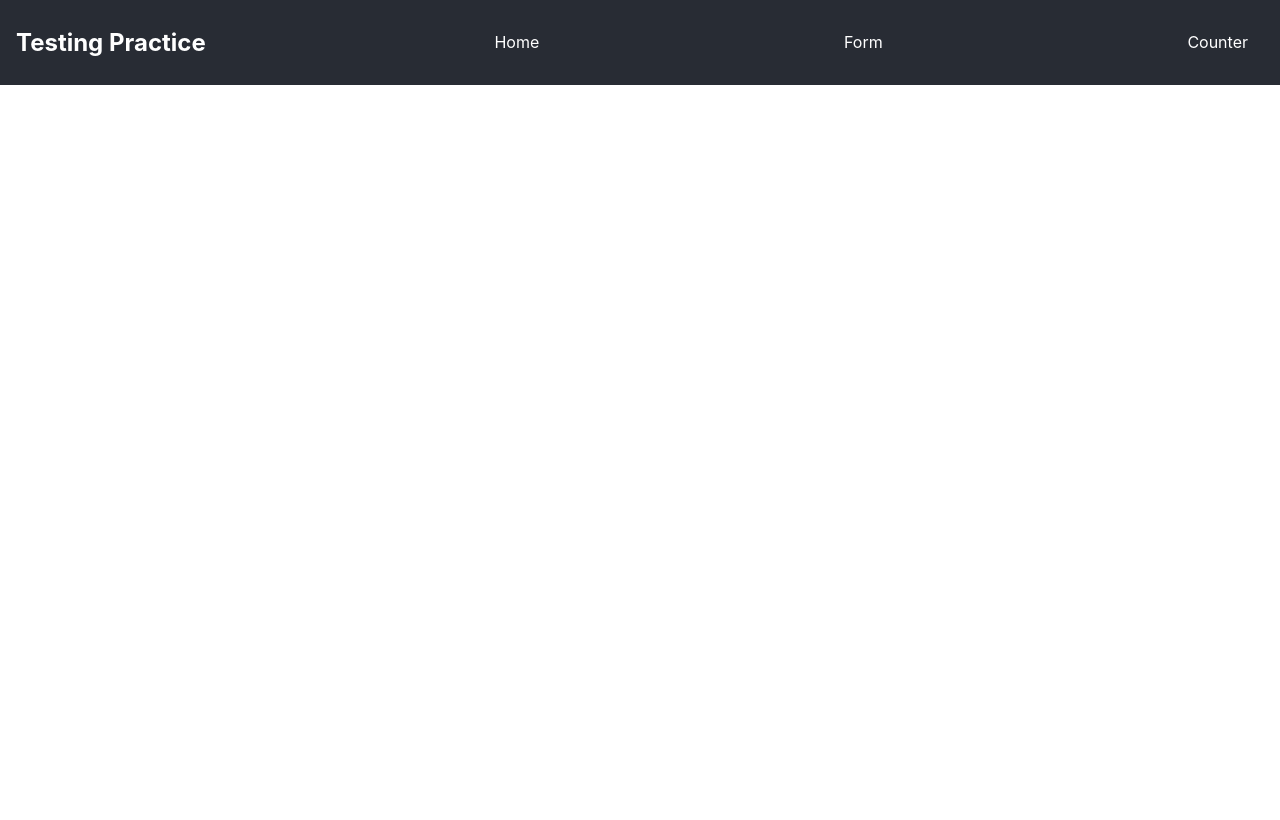
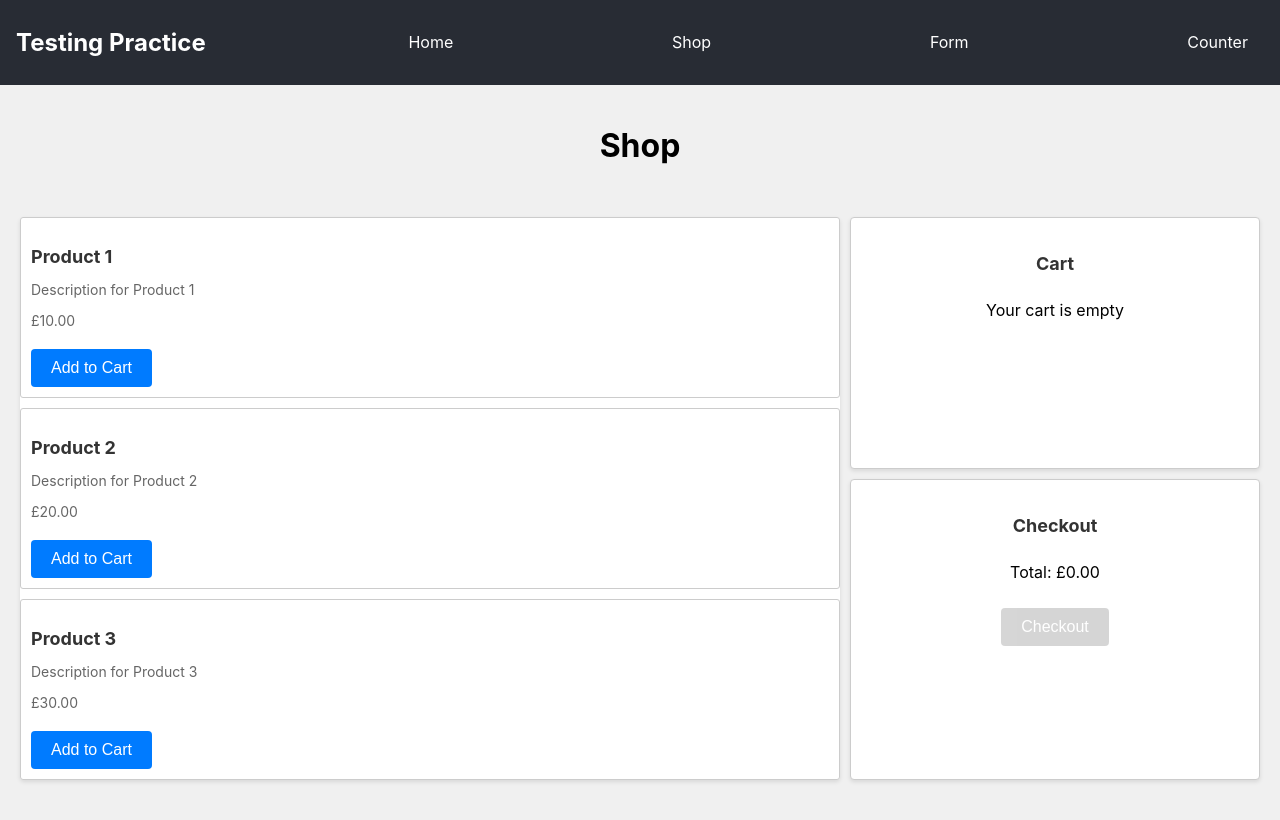
Before and after one commit to Conor07/testing-practice, a React (Create React App) app: page /shop in a window 1280 px wide. Built offline with nearby package versions, Linux system fonts and the light colour scheme.

Commit message:
Added shop page, components and testing files

```diff
--- a/src/App.tsx
+++ b/src/App.tsx
@@ -1,10 +1,10 @@
 import React from "react";
-import logo from "./logo.svg";
 import "./App.css";
 import Home from "./pages/Home";
 import { BrowserRouter as Router, Route, Routes } from "react-router-dom";
 import CounterPage from "./pages/CounterPage";
 import FormPage from "./pages/FormPage";
+import ShopPage from "./pages/ShopPage";
 
 function App() {
   return (
@@ -14,6 +14,8 @@ function App() {
 
         <a href="/">Home</a>
 
+        <a href="/shop">Shop</a>
+
         <a href="/form">Form</a>
 
         <a href="/counter">Counter</a>
@@ -22,6 +24,8 @@ function App() {
       <Router>
         <Routes>
           <Route path="/" element={<Home />} />
+
+          <Route path="/shop" element={<ShopPage />} />
 
           <Route path="/counter" element={<CounterPage />} />
 
--- /dev/null
+++ b/src/components/Cart.tsx
@@ -0,0 +1,40 @@
+import React from "react";
+import { Product } from "./Products";
+
+type CartProps = {
+  cart: Product[];
+  setCart: React.Dispatch<React.SetStateAction<Product[]>>;
+};
+
+const Cart: React.FC<CartProps> = ({ cart, setCart }) => {
+  return (
+    <div className="CartContainer">
+      <h2>Cart</h2>
+      {cart.length === 0 ? (
+        <p data-testid="empty-cart">Your cart is empty</p>
+      ) : (
+        <ul data-testid="cart-list">
+          {cart.map((item, index) => (
+            <li key={index} data-testid={`cart-item-${index}`}>
+              <p>
+                {item.name} - £{item.price.toFixed(2)}
+              </p>
+
+              <button
+                onClick={() => {
+                  setCart((prevCart) =>
+                    prevCart.filter((cartItem) => cartItem.id !== item.id)
+                  );
+                }}
+              >
+                Remove
+              </button>
+            </li>
+          ))}
+        </ul>
+      )}
+    </div>
+  );
+};
+
+export default Cart;
--- /dev/null
+++ b/src/components/Checkout.tsx
@@ -0,0 +1,50 @@
+import React, { useEffect } from "react";
+import { Product } from "./Products";
+
+type CheckoutProps = {
+  cart: Product[];
+  setCart: React.Dispatch<React.SetStateAction<Product[]>>;
+};
+
+const Checkout: React.FC<CheckoutProps> = ({ cart, setCart }) => {
+  const [checkoutSuccess, setCheckoutSuccess] = React.useState(false);
+  const [checkoutError, setCheckoutError] = React.useState(false);
+  const [loading, setLoading] = React.useState(false);
+
+  const handleCheckout = () => {
+    if (cart.length > 0 && !loading) {
+      setLoading(true);
+      setCheckoutSuccess(true);
+
+      const timer = setTimeout(() => {
+        setCheckoutSuccess(false);
+        setLoading(false);
+        setCart([]);
+      }, 3000); // Reset success message after 3 seconds
+      return () => clearTimeout(timer);
+    }
+  };
+
+  return (
+    <div className="CheckoutContainer">
+      <h2>Checkout</h2>
+
+      {checkoutSuccess && !checkoutError && (
+        <p data-testid="checkout-success">Checkout successful!</p>
+      )}
+
+      <p data-testid="checkout-total-price">
+        Total: £{cart.reduce((total, item) => total + item.price, 0).toFixed(2)}
+      </p>
+
+      <button
+        disabled={cart.length === 0 || loading || checkoutError}
+        onClick={handleCheckout}
+      >
+        Checkout
+      </button>
+    </div>
+  );
+};
+
+export default Checkout;
--- /dev/null
+++ b/src/components/Products.tsx
@@ -0,0 +1,114 @@
+import React, { useEffect, useState } from "react";
+
+export type Product = {
+  id: number;
+  name: string;
+  price: number;
+  description: string;
+};
+
+type ProductsProps = {
+  cart: Product[];
+  setCart: React.Dispatch<React.SetStateAction<Product[]>>;
+};
+
+const testProducts: Product[] = [
+  {
+    id: 1,
+    name: "Product 1",
+    price: 10.0,
+    description: "Description for Product 1",
+  },
+  {
+    id: 2,
+    name: "Product 2",
+    price: 20.0,
+    description: "Description for Product 2",
+  },
+  {
+    id: 3,
+    name: "Product 3",
+    price: 30.0,
+    description: "Description for Product 3",
+  },
+];
+
+const Products: React.FC<ProductsProps> = ({ cart, setCart }) => {
+  const [products, setProducts] = useState<Product[]>([]);
+  const [loading, setLoading] = useState<boolean>(true);
+  const [error, setError] = useState<string | null>(null);
+
+  // Simulate an API call to fetch products
+  const fetchProducts = async () => {
+    try {
+      setLoading(true);
+      // Simulate a delay
+      await new Promise((resolve) => setTimeout(resolve, 1000));
+      setProducts(testProducts);
+    } catch (err) {
+      setError("Failed to load products");
+    } finally {
+      setLoading(false);
+    }
+  };
+
+  useEffect(() => {
+    fetchProducts();
+  }, []);
+  return (
+    <div className="ProductsContainer">
+      {loading && (
+        <p className="Loading" data-testid="loading-products">
+          Loading products...
+        </p>
+      )}
+
+      {error && <p className="Error">{error}</p>}
+
+      {!loading && !error && (
+        <div className="Products">
+          <ul className="ProductList" data-testid="product-list">
+            {products.map((product) => {
+              const isInCart = cart.some((item) => item.id === product.id);
+              return (
+                <li
+                  className="Product"
+                  key={product.id}
+                  data-testid="product-item"
+                >
+                  <h3>{product.name ?? "-"}</h3>
+
+                  <p>{product.description ?? "-"}</p>
+
+                  <p className="Price">
+                    {typeof product.price === "number"
+                      ? `£${product.price.toFixed(2)}`
+                      : "£-"}
+                  </p>
+
+                  <button
+                    className={isInCart ? "Remove" : "Add"}
+                    onClick={() => {
+                      if (isInCart) {
+                        setCart((prevCart) =>
+                          prevCart.filter((item) => item.id !== product.id)
+                        );
+                      } else {
+                        // Add to cart
+                        setCart((prevCart) => [...prevCart, product]);
+                      }
+                    }}
+                  >
+                    {isInCart ? "Remove from Cart" : "Add to Cart"}
+                  </button>
+                </li>
+              );
+            })}
+          </ul>
+        </div>
+      )}
+    </div>
+  );
+};
+
+export default Products;
--- a/src/index.scss
+++ b/src/index.scss
@@ -89,3 +89,192 @@ code {
     }
   }
 }
+
+// Shop:
+.ShopPage {
+  display: grid;
+  flex-direction: column;
+  align-items: center;
+  justify-content: center;
+  padding: 20px;
+  background-color: #f0f0f0;
+  row-gap: 10px;
+  width: 100vw;
+
+  .Body {
+    display: grid;
+    grid-template-columns: 2fr 1fr;
+    row-gap: 10px;
+    column-gap: 10px;
+    width: 100vw;
+    padding: 20px;
+
+    .ProductsContainer {
+      grid-row: 1 / 3;
+      grid-column: 1 / 2;
+      display: flex;
+      flex-direction: column;
+      align-items: flex-start;
+      justify-content: center;
+      background-color: #fff;
+      border-radius: 4px;
+      box-shadow: 0 2px 4px rgba(0, 0, 0, 0.1);
+      width: 100%;
+
+      & > h2 {
+        padding-left: 10px;
+        margin-bottom: 10px;
+      }
+
+      & > p {
+        padding-left: 10px;
+        font-size: 14px;
+      }
+
+      .Products {
+        width: 100%;
+        display: flex;
+        flex-direction: column;
+        align-items: flex-start;
+        justify-content: center;
+        padding: 0;
+
+        .ProductList {
+          display: flex;
+          flex-direction: column;
+          align-items: flex-start;
+          justify-content: flex-start;
+          width: 100%;
+          padding: 0;
+          row-gap: 10px;
+          margin: 0;
+
+          li.Product {
+            width: 100%;
+            list-style: none;
+            justify-items: flex-start;
+            border: 1px solid #ccc;
+            border-radius: 3px;
+            padding: 10px;
+
+            h3 {
+              margin-bottom: 10px;
+              font-size: 18px;
+              color: #333;
+            }
+
+            p {
+              margin-bottom: 10px;
+              font-size: 14px;
+              color: #666;
+            }
+
+            button {
+              margin-top: 10px;
+              padding: 10px 20px;
+              border: none;
+              border-radius: 4px;
+              background-color: #007bff;
+              color: white;
+              font-size: 16px;
+              cursor: pointer;
+
+              &:hover {
+                background-color: #0056b3;
+              }
+
+              &:disabled {
+                background-color: #999999;
+                pointer-events: none;
+                opacity: 0.4;
+              }
+            }
+          }
+        }
+      }
+    }
+
+    .CartContainer {
+      grid-row: 1 / 2;
+      grid-column: 2 / 3;
+      display: flex;
+      flex-direction: column;
+      align-items: center;
+      justify-content: flex-start;
+      padding: 20px;
+      background-color: #fff;
+      border: 1px solid #ccc;
+      border-radius: 4px;
+      box-shadow: 0 2px 4px rgba(0, 0, 0, 0.1);
+      width: 100%;
+
+      h2 {
+        margin-bottom: 10px;
+        font-size: 18px;
+        color: #333;
+      }
+
+      ul {
+        list-style: none;
+        padding: 0;
+
+        li {
+          margin-bottom: 10px;
+          font-size: 14px;
+          color: #666;
+        }
+      }
+    }
+
+    .CheckoutContainer {
+      grid-row: 2 / 3;
+      grid-column: 2 / 3;
+      display: flex;
+      flex-direction: column;
+      align-items: center;
+      justify-content: flex-start;
+      padding: 20px;
+      background-color: #fff;
+      border: 1px solid #ccc;
+      border-radius: 4px;
+      box-shadow: 0 2px 4px rgba(0, 0, 0, 0.1);
+      width: 100%;
+
+      h2 {
+        margin-bottom: 10px;
+        font-size: 18px;
+        color: #333;
+      }
+
+      button {
+        margin-top: 10px;
+        padding: 10px 20px;
+        border: none;
+        border-radius: 4px;
+        background-color: #007bff;
+        color: white;
+        font-size: 16px;
+        cursor: pointer;
+
+        &:hover {
+          background-color: #0056b3;
+        }
+
+        &:disabled {
+          background-color: #999999;
+          pointer-events: none;
+          opacity: 0.4;
+        }
+      }
+    }
+  }
+}
+
+@media (max-width: 768px) {
+  .ShopPage {
+    .Body {
+      display: flex;
+      flex-direction: column;
+    }
+  }
+}
--- /dev/null
+++ b/src/pages/ShopPage.tsx
@@ -0,0 +1,26 @@
+import React, { useState, useEffect } from "react";
+import Products, { Product } from "../components/Products";
+import Cart from "../components/Cart";
+import Checkout from "../components/Checkout";
+
+type ShopPageProps = {};
+
+const ShopPage: React.FC<ShopPageProps> = ({}) => {
+  const [cart, setCart] = useState<Product[]>([]);
+
+  return (
+    <div className="ShopPage">
+      <h1>Shop</h1>
+
+      <div className="Body">
+        <Products cart={cart} setCart={setCart} />
+
+        <Cart cart={cart} setCart={setCart} />
+
+        <Checkout cart={cart} setCart={setCart} />
+      </div>
+    </div>
+  );
+};
+
+export default ShopPage;
```
Also changed, not shown: 2 other files (tests, documents, lock files or other folders).
